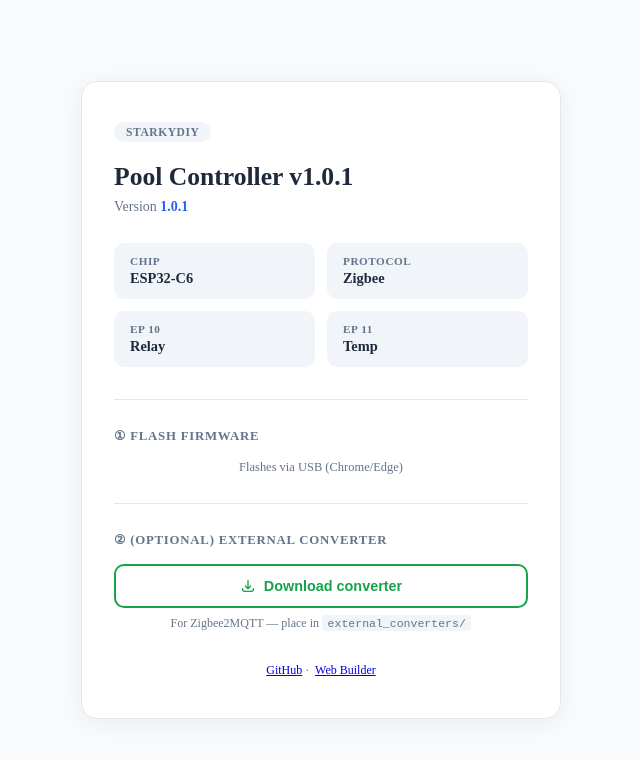
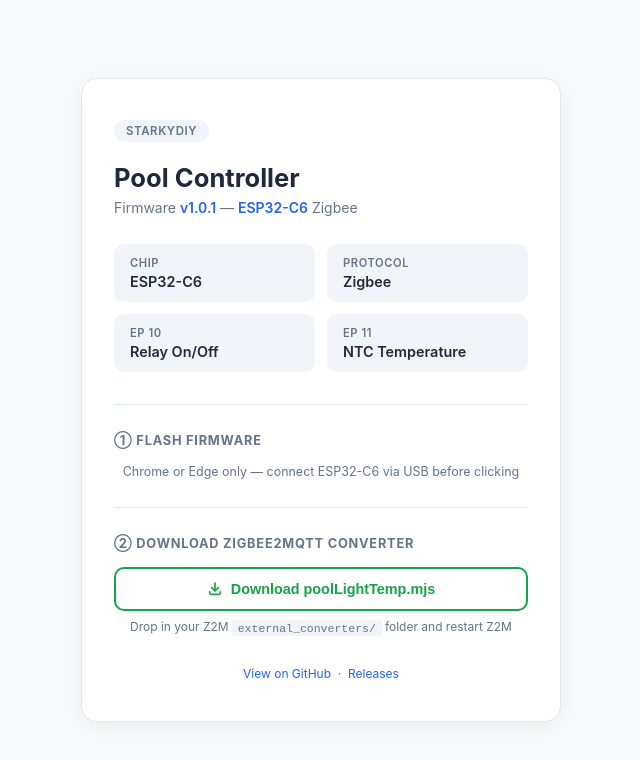
Before and after one commit to StaRky33/Zigbee-Pool-Light-Temp, a plain HTML site: page index.html in a window 1280 px wide. Shown: the whole page, without its empty margins (319-959 px from the left). Drawn offline with Linux system fonts and the light colour scheme.

Commit message:
Improve index with adapting version.

```diff
--- a/index.html
+++ b/index.html
@@ -2,7 +2,9 @@
 <html lang="en">
 <head>
   <meta charset="UTF-8" />
+  <meta name="viewport" content="width=device-width, initial-scale=1.0" />
   <title>Pool Controller — STARKYDIY</title>
+  <script type="module" src="https://unpkg.com/esp-web-tools@10/dist/web/install-button.js?module"></script>
   <style>
     :root {
       --blue:        #2563eb;
@@ -33,6 +35,7 @@
     * { box-sizing: border-box; margin: 0; padding: 0; }
 
     body {
+      font-family: -apple-system, BlinkMacSystemFont, "Segoe UI", sans-serif;
       background: var(--bg);
       color: var(--text);
       min-height: 100vh;
@@ -80,14 +83,6 @@
     .version span {
       font-weight: 600;
       color: var(--blue);
-    }
-
-    .loaded {
-      opacity: 0.5;
-    }
-
-    .loaded {
-      opacity: 1;
     }
 
     .info-grid {
@@ -150,6 +145,7 @@
       transition: opacity 0.15s;
     }
 
+    esp-web-install-button::part(button):hover { opacity: 0.88; }
 
     .flash-note {
       font-size: 0.78rem;
@@ -220,138 +216,88 @@
       color: var(--muted);
     }
 
+    footer a { color: var(--blue); text-decoration: none; }
     footer a:hover { text-decoration: underline; }
   </style>
 </head>
 <body>
   <div class="card">
     <div class="badge">STARKYDIY</div>
-    <h1 id="title">Pool Controller</h1>
-
-    <p class="version">Version <span id="version">—</span></p>
+    <h1>Pool Controller</h1>
+    <p class="version">Firmware <span id="fw-version">…</span> — <span id="fw-chip">…</span> Zigbee</p>
 
     <div class="info-grid">
       <div class="info-item">
         <div class="label">Chip</div>
-        <div class="value" id="chip">—</div>
+        <div class="value" id="chip-grid">…</div>
       </div>
       <div class="info-item">
         <div class="label">Protocol</div>
-        <div class="value" id="protocol">—</div>
+        <div class="value">Zigbee</div>
       </div>
       <div class="info-item">
         <div class="label">EP 10</div>
-        <div class="value" id="ep10">—</div>
+        <div class="value">Relay On/Off</div>
       </div>
       <div class="info-item">
         <div class="label">EP 11</div>
-        <div class="value" id="ep11">—</div>
+        <div class="value">NTC Temperature</div>
       </div>
     </div>
 
     <hr class="divider" />
 
     <div class="section-title">① Flash firmware</div>
-    <esp-web-install-button id="install-btn"></esp-web-install-button>
-    <p class="flash-note">Flashes via USB (Chrome/Edge)</p>
+    <esp-web-install-button manifest="manifest.json"></esp-web-install-button>
+    <p class="flash-note">Chrome or Edge only — connect ESP32-C6 via USB before clicking</p>
 
     <hr class="divider" />
 
-    <div class="section-title">② (Optional) External converter</div>
-    <button class="download-btn" id="dl-btn">
-      <svg xmlns="http://www.w3.org/2000/svg" fill="none" viewBox="0 0 24 24" stroke="currentColor" stroke-width="2">
-        <path stroke-linecap="round" stroke-linejoin="round" d="M4 16v1a3 3 0 003 3h10a3 3 0 003-3v-1m-4-4l-4 4m0 0l-4-4m4 4V4" />
+    <div class="section-title">② Download Zigbee2MQTT converter</div>
+    <button class="download-btn" id="dl-btn" onclick="downloadConverter()">
+      <svg xmlns="http://www.w3.org/2000/svg" fill="none" viewBox="0 0 24 24" stroke="currentColor" stroke-width="2.5">
+        <path stroke-linecap="round" stroke-linejoin="round" d="M4 16v2a2 2 0 002 2h12a2 2 0 002-2v-2M7 10l5 5 5-5M12 15V3" />
       </svg>
-      <span id="dl-label">Download converter</span>
+      <span id="dl-label">Download poolLightTemp.mjs</span>
     </button>
-    <p class="download-note" id="dl-note">For Zigbee2MQTT — place in <code>external_converters/</code></p>
-    <p class="error-msg" id="dl-error">Download failed — try again later</p>
+    <p class="download-note">Drop in your Z2M <code>external_converters/</code> folder and restart Z2M</p>
+    <p class="error-msg" id="dl-error">Download failed — check your connection and try again</p>
 
     <footer>
-      <a href="https://github.com/StaRky33/Zigbee-Pool-Light-Temp">GitHub</a>&nbsp;·&nbsp;
-      <a href="https://starky33.github.io/Zigbee-Pool-Light-Temp/">Web Builder</a>
+      <a href="https://github.com/StaRky33/Zigbee-Pool-Light-Temp" target="_blank">View on GitHub</a>
+      &nbsp;·&nbsp;
+      <a href="https://github.com/StaRky33/Zigbee-Pool-Light-Temp/releases" target="_blank">Releases</a>
     </footer>
   </div>
 
-  <script type="module" src="https://unpkg.com/esp-web-tools@9.1.0/web/install-button.js?module"></script>
   <script>
-    const url = 'https://raw.githubusercontent.com/StaRky33/Zigbee-Pool-Light-Temp/refs/heads/gh-pages/firmware/pool_light_temp_esp32c6.json';
-    const btn   = document.getElementById('dl-btn');
-    const label = document.getElementById('dl-label');
-    const error = document.getElementById('dl-error');
-
-    // Load manifest.json and update UI dynamically
-    async function loadManifest() {
-      try {
-        const response = await fetch('manifest.json');
-
-        if (!response.ok) {
-          throw new Error('Manifest not found');
-        }
-
-        const manifest = await response.json();
-
-        // Update title with version
-        const titleEl = document.getElementById('title');
-        if (titleEl && manifest.version) {
-          titleEl.textContent = `Pool Controller v${manifest.version}`;
-        }
-
-        // Update version in subtitle
-        const versionEl = document.getElementById('version');
-        if (versionEl && manifest.version) {
-          versionEl.textContent = manifest.version;
-        }
-
-        // Update chip family
-        const chipEl = document.getElementById('chip');
-        if (chipEl && manifest.builds && manifest.builds.length > 0) {
-          const chip = manifest.builds[0].chipFamily || 'ESP32-C6';
-          chipEl.textContent = chip;
-          chipEl.classList.add('loaded');
-        }
-
-        // Update protocol
-        const protocolEl = document.getElementById('protocol');
-        if (protocolEl) {
-          protocolEl.textContent = 'Zigbee';
-          protocolEl.classList.add('loaded');
-        }
-
-        // Update EP 10
-        const ep10El = document.getElementById('ep10');
-        if (ep10El) {
-          ep10El.textContent = 'Relay';
-          ep10El.classList.add('loaded');
-        }
-
-        // Update EP 11
-        const ep11El = document.getElementById('ep11');
-        if (ep11El) {
-          ep11El.textContent = 'Temp';
-          ep11El.classList.add('loaded');
-        }
-
-      } catch (err) {
-        console.warn('Could not load manifest:', err.message);
-        // Fallback values are already in place
-      }
-    }
-
-    // Load manifest on page load
-    loadManifest();
+    fetch('manifest.json')
+      .then(r => r.json())
+      .then(m => {
+        const chip = m.builds[0].chipFamily;
+        document.getElementById('fw-version').textContent = 'v' + m.version;
+        document.getElementById('fw-chip').textContent    = chip;
+        document.getElementById('chip-grid').textContent  = chip;
+      })
+      .catch(() => {
+        document.getElementById('fw-version').textContent = 'unknown';
+        document.getElementById('fw-chip').textContent    = 'unknown';
+        document.getElementById('chip-grid').textContent  = 'unknown';
+      });
 
     async function downloadConverter() {
+      const btn   = document.getElementById('dl-btn');
+      const label = document.getElementById('dl-label');
+      const error = document.getElementById('dl-error');
+
       btn.disabled  = true;
       label.textContent = 'Downloading…';
       error.style.display = 'none';
 
       try {
+        const url  = 'https://raw.githubusercontent.com/StaRky33/Zigbee-Pool-Light-Temp/main/external_converters/poolLightTemp.mjs';
         const res  = await fetch(url);
-
-        if (!res.ok) {
-          throw new Error('Network error');
-        }
+        if (!res.ok) throw new Error(`HTTP ${res.status}`);
 
         const blob = await res.blob();
         const a    = document.createElement('a');
@@ -361,13 +307,14 @@
         URL.revokeObjectURL(a.href);
 
         label.textContent = '✓ Downloaded!';
+        setTimeout(() => { label.textContent = 'Download poolLightTemp.mjs'; }, 3000);
       } catch (err) {
         error.style.display = 'block';
+        label.textContent = 'Download poolLightTemp.mjs';
       } finally {
         btn.disabled = false;
       }
     }
   </script>
-<script defer src="https://static.cloudflareinsights.com/beacon.min.js/v833ccba57c9e4d2798f2e76cebdd09a11778172276447" integrity="sha512-57MDmcccJXYtNnH+ZiBwzC4jb2rvgVCEokYN+L/nLlmO8rfYT/gIpW2A569iJ/3b+0UEasghjuZH/ma3wIs/EQ==" data-cf-beacon='{"version":"2024.11.0","token":"8607d2a720d14b038279025b2b5a82e5","server_timing":{"name":{"cfCacheStatus":true,"cfEdge":true,"cfExtPri":true,"cfL4":true,"cfOrigin":true,"cfSpeedBrain":true},"location_startswith":null}}' crossorigin="anonymous"></script>
 </body>
 </html>
```
